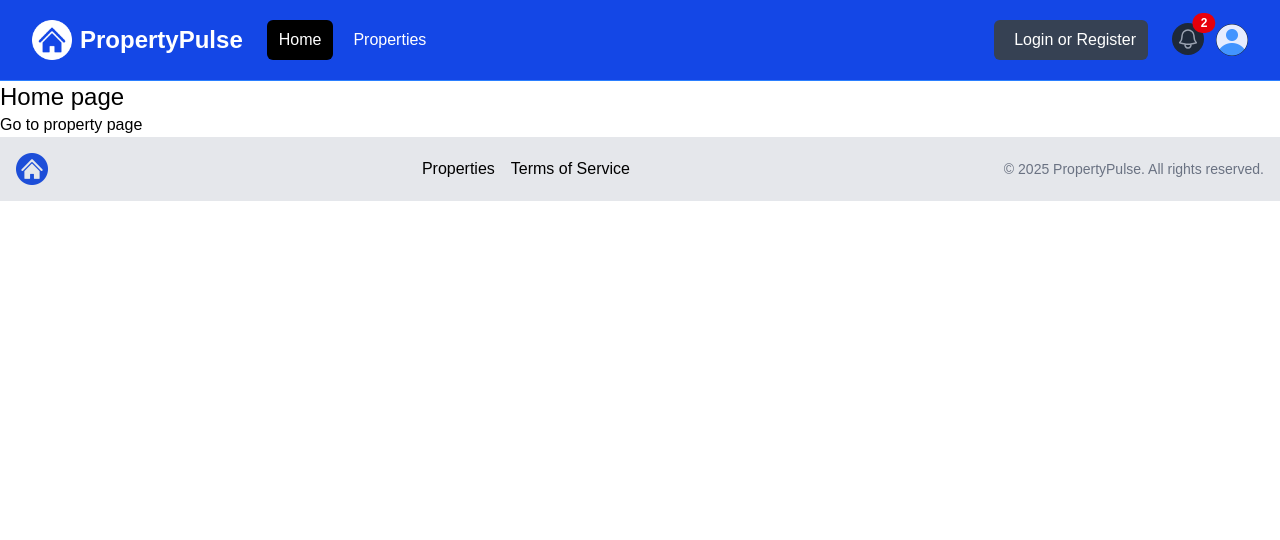
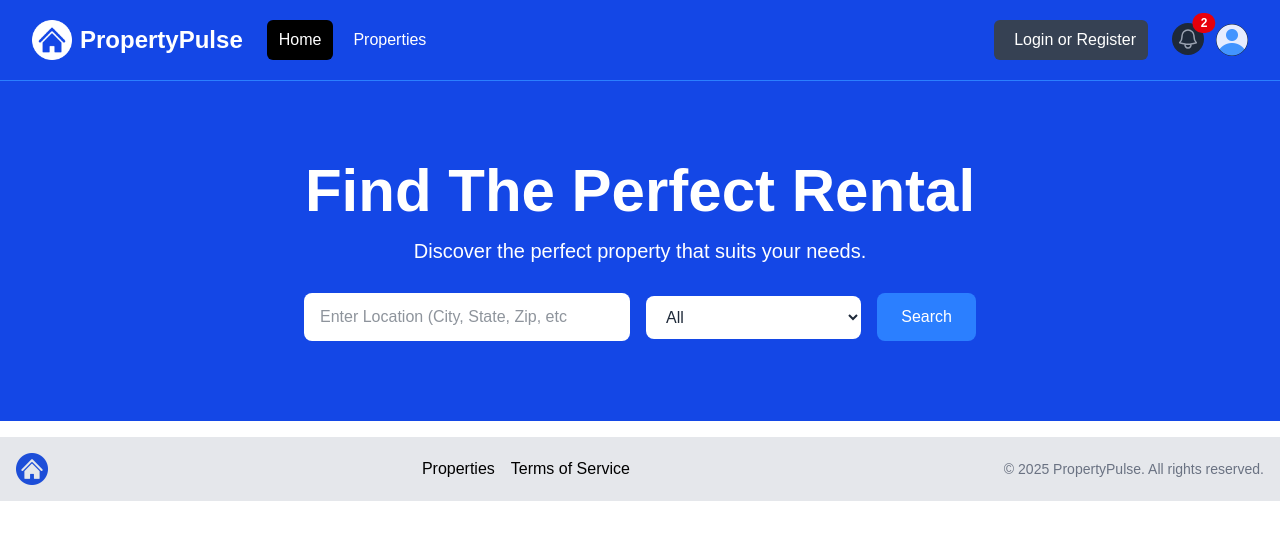
Before and after one commit to Moon-12/property-hunt-nextjs, a Next.js app: page / in a window 1280 px wide. Shown: the top 540 px of the page. Built offline with nearby package versions, Linux system fonts and the light colour scheme.

Commit message:
hero component added for searching property

```diff
--- /dev/null
+++ b/app/components/Hero.jsx
@@ -0,0 +1,57 @@
+const Hero = () => {
+  return (
+    <section className="bg-blue-700 py-20 mb-4">
+      <div className="max-w-7xl mx-auto px-4 sm:px-6 lg:px-8 flex flex-col items-center">
+        <div className="text-center">
+          <h1 className="text-4xl font-extrabold text-white sm:text-5xl md:text-6xl">
+            Find The Perfect Rental
+          </h1>
+          <p className="my-4 text-xl text-white">
+            Discover the perfect property that suits your needs.
+          </p>
+        </div>
+        {/* <!-- Form Component --> */}
+        <form className="mt-3 mx-auto max-w-2xl w-full flex flex-col md:flex-row items-center">
+          <div className="w-full md:w-3/5 md:pr-2 mb-4 md:mb-0">
+            <label for="location" className="sr-only">
+              Location
+            </label>
+            <input
+              type="text"
+              id="location"
+              placeholder="Enter Location (City, State, Zip, etc"
+              className="w-full px-4 py-3 rounded-lg bg-white text-gray-800 focus:outline-none focus:ring focus:ring-blue-500"
+            />
+          </div>
+          <div className="w-full md:w-2/5 md:pl-2">
+            <label for="property-type" className="sr-only">
+              Property Type
+            </label>
+            <select
+              id="property-type"
+              className="w-full px-4 py-3 rounded-lg bg-white text-gray-800 focus:outline-none focus:ring focus:ring-blue-500"
+            >
+              <option value="All">All</option>
+              <option value="Apartment">Apartment</option>
+              <option value="Studio">Studio</option>
+              <option value="Condo">Condo</option>
+              <option value="House">House</option>
+              <option value="Cabin Or Cottage">Cabin or Cottage</option>
+              <option value="Loft">Loft</option>
+              <option value="Room">Room</option>
+              <option value="Other">Other</option>
+            </select>
+          </div>
+          <button
+            type="submit"
+            className="md:ml-4 mt-4 md:mt-0 w-full md:w-auto px-6 py-3 rounded-lg bg-blue-500 text-white hover:bg-blue-600 focus:outline-none focus:ring focus:ring-blue-500"
+          >
+            Search
+          </button>
+        </form>
+      </div>
+    </section>
+  );
+};
+
+export default Hero;
--- a/app/components/NavBar.jsx
+++ b/app/components/NavBar.jsx
@@ -10,7 +10,6 @@ const NavBar = () => {
   const [isMobileMenuOpen, setisMobileMenuOpen] = useState(false);
   const [isProfileMenuOpen, setIsProfileMenuOpen] = useState(false);
   const [isLoggedIn, setIsLoggedIn] = useState(false);
-  console.log(pathname);
   return (
     <nav className="bg-blue-700 border-b border-blue-500">
       <div className="mx-auto max-w-7xl px-2 sm:px-6 lg:px-8">
--- a/app/page.jsx
+++ b/app/page.jsx
@@ -1,10 +1,10 @@
 import Link from "next/link";
+import Hero from "./components/Hero";
 
 const HomePage = () => {
   return (
     <>
-      <div className="text-2xl">Home page</div>
-      <Link href={"/properties"}>Go to property page</Link>
+      <Hero />
     </>
   );
 };
```
